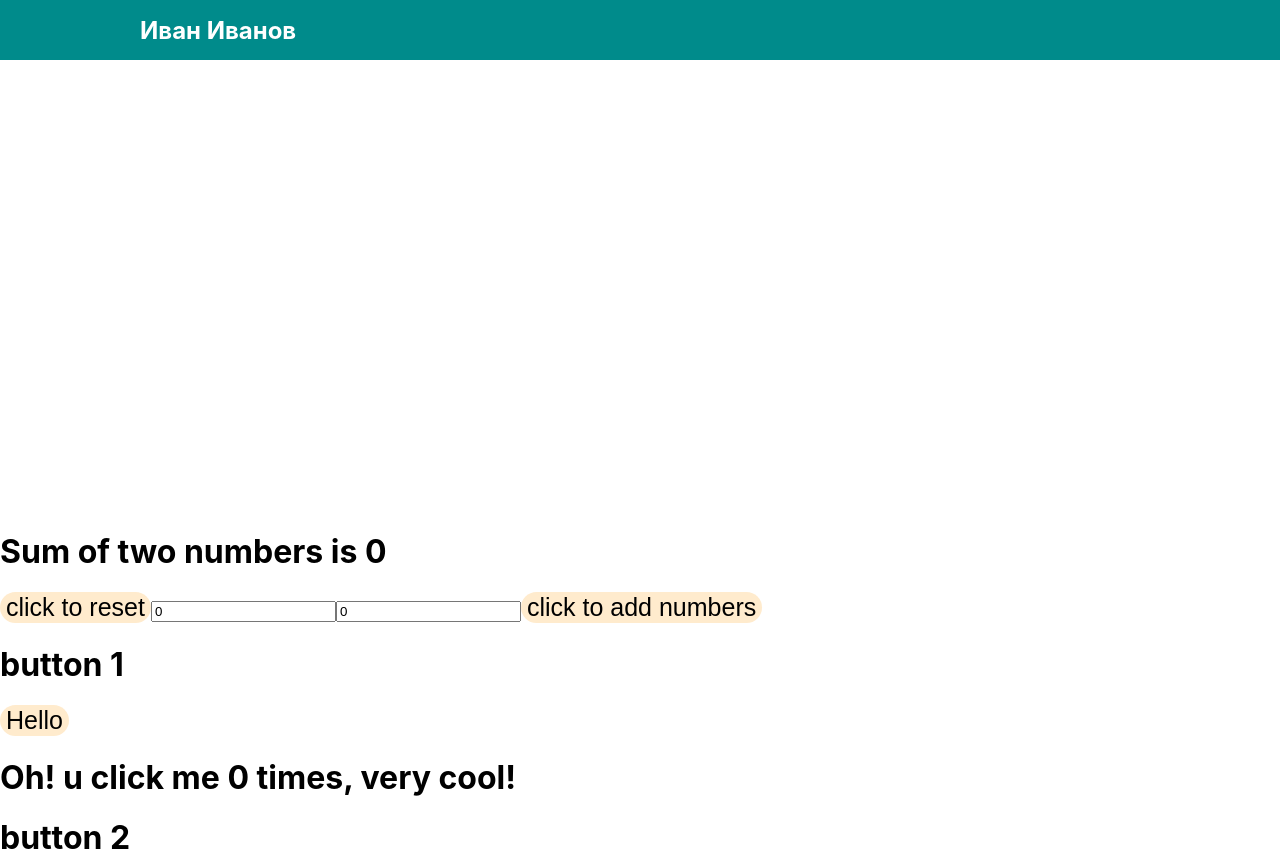
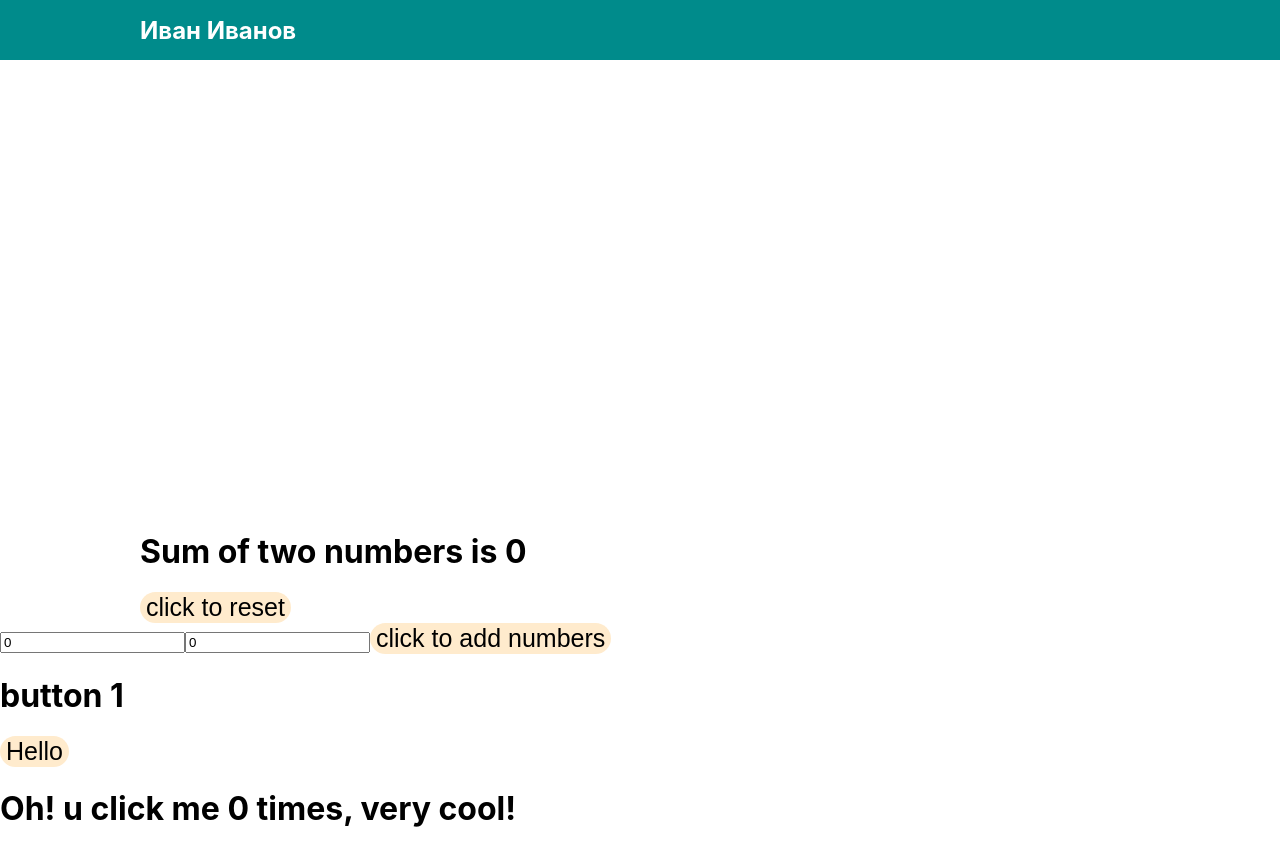
Before and after one commit to Lubava7/react-spa, a React (Create React App) app: page / in a window 1280 px wide. Shown: the top 851 px of the page. Built offline with nearby package versions, Linux system fonts and the light colour scheme.

Commit message:
edit this focking input

```diff
--- a/src/components/Inputs/Inputs.js
+++ b/src/components/Inputs/Inputs.js
@@ -1,5 +1,6 @@
 import React from 'react'
 import './Inputs.css'
+
 
 // ВАРИАНТ 1
 // сделай короче компонент - в нем два инпута и кнопка
@@ -26,7 +27,8 @@ class Inputs extends React.Component{
         this.state = {
             result: 0,
             numOne: 0,
-            numTwo:0
+            numTwo:0,
+            container: true
 
         }
         this.add = this.add.bind(this);
@@ -37,8 +39,8 @@ class Inputs extends React.Component{
 
         add(){
             this.setState({
-                result: +this.state.numOne + +this.state.numTwo
-
+                result: +this.state.numOne + +this.state.numTwo,
+               container: false
             })
         }
         num(event){
@@ -56,20 +58,26 @@ class Inputs extends React.Component{
             this.setState({
                 result: 0,
                 numOne: 0,
-                numTwo:0
+                numTwo:0,
+
         })
     }
 
       render(){
+
           return(
               <div>
-                  <h1>Sum of two numbers is {this.state.result}</h1>
-                  <button onClick={this.reset}>click to reset </button>
+
+                  <div className='container'>
+                   <h1>Sum of two numbers is {this.state.result}</h1>
+                   <button onClick={this.reset}>click to reset </button>
+                  </div>
 
                   <input placeholder='enter a number' onChange={this.num} value={this.state.numOne}></input>
                   <input placeholder='enter a number' onChange={this.numnum} value={this.state.numTwo}></input>
                   <button onClick={this.add}>click to add numbers</button>
               </div>
+
           )
       }
 }
```
